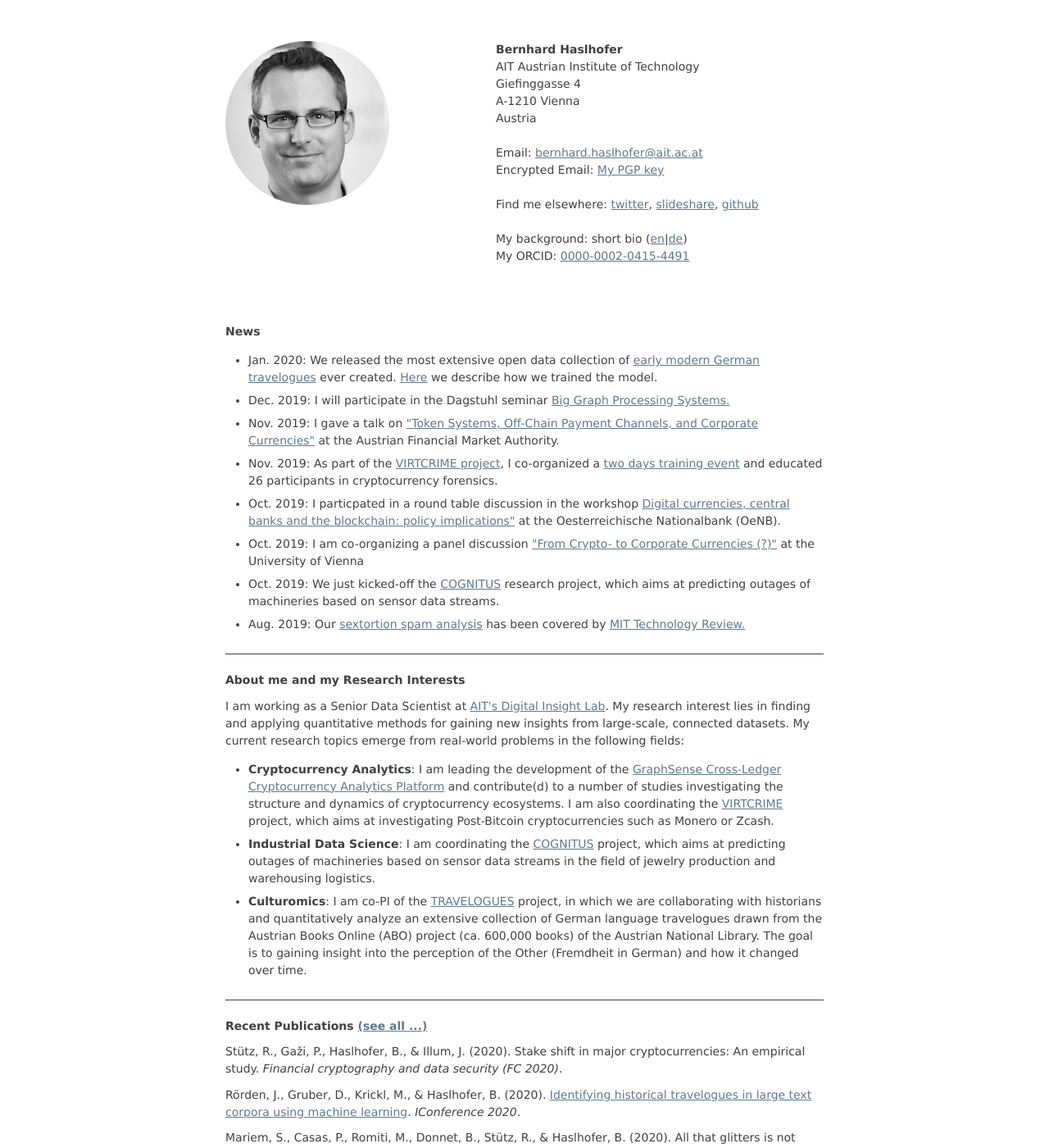
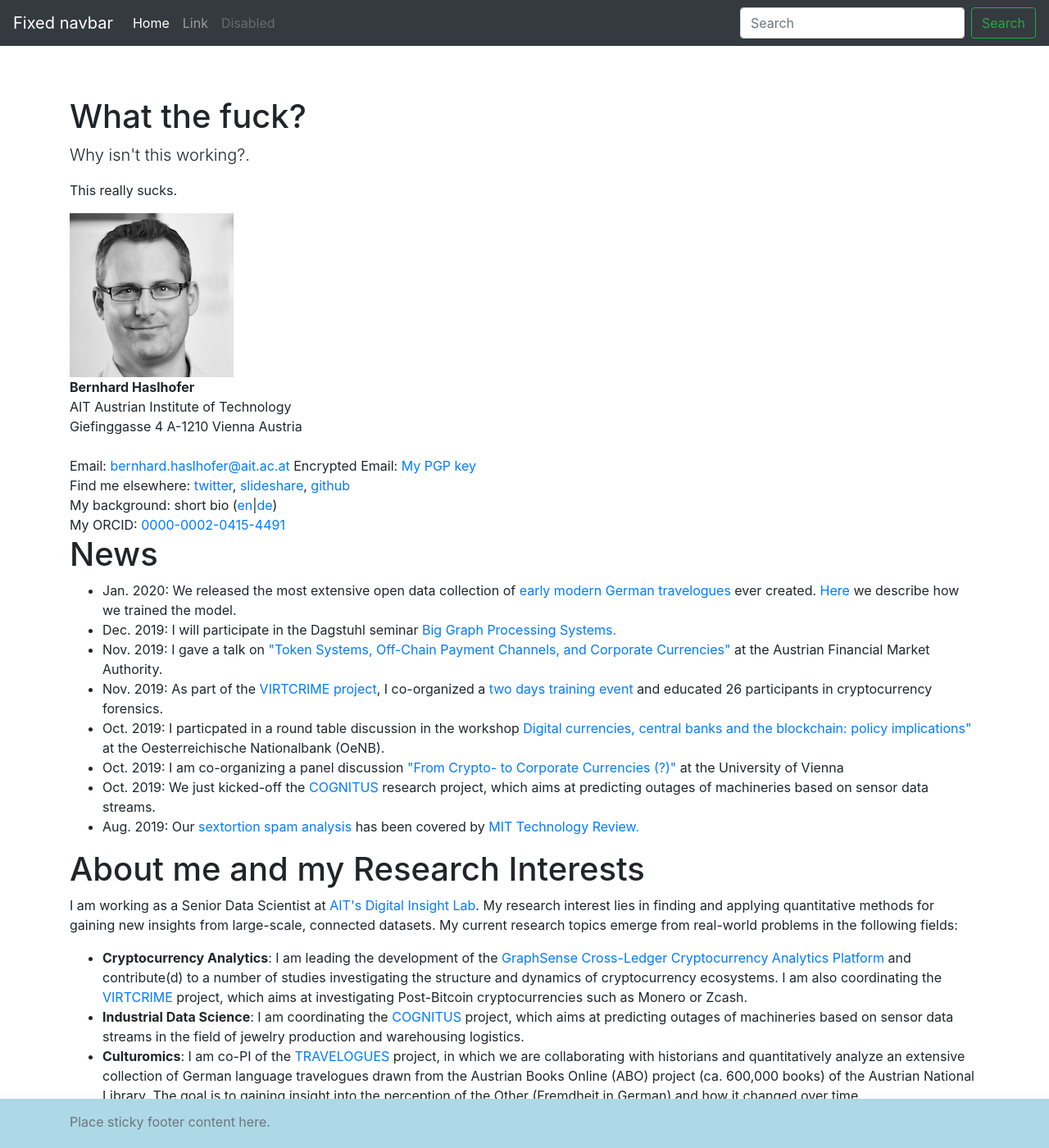
Before and after one commit to behas/behas.github.com, a Jekyll site: the page built from index.html, in a window 1280 px wide and 1400 px high. Shown: the whole window at 82% size. Built offline with Jekyll 4.4.1, drawn with Linux system fonts in a browser that asks for light colours; some of the changed text lies outside the part shown.

Commit message:
updated basic jekyll structure

```diff
--- a/_layouts/default.html
+++ b/_layouts/default.html
@@ -1,46 +1,68 @@
-<!DOCTYPE html>
-<!--[if lt IE 7 ]> <html lang="en" class="no-js ie6"> <![endif]-->
-<!--[if IE 7 ]>    <html lang="en" class="no-js ie7"> <![endif]-->
-<!--[if IE 8 ]>    <html lang="en" class="no-js ie8"> <![endif]-->
-<!--[if IE 9 ]>    <html lang="en" class="no-js ie9"> <![endif]-->
-<!--[if (gt IE 9)|!(IE)]><!-->
-<html lang="en" class="no-js"> <!--<![endif]-->
+<!doctype html>
+<html lang="en">
+  <head>
+    <!-- Required meta tags -->
+    <meta charset="utf-8">
+    <meta name="viewport" content="width=device-width, initial-scale=1, shrink-to-fit=no">
+    <!-- Bootstrap CSS -->
+    <link rel="stylesheet" href="https://stackpath.bootstrapcdn.com/bootstrap/4.4.1/css/bootstrap.min.css" integrity="sha384-Vkoo8x4CGsO3+Hhxv8T/Q5PaXtkKtu6ug5TOeNV6gBiFeWPGFN9MuhOf23Q9Ifjh" crossorigin="anonymous">
 
-{% include head.html %}
+    <link rel="stylesheet" href="/assets/css/styles.css">
 
-<body>
+    <title>Hello, world!</title>
+  </head>
+  <body class="d-flex flex-column h-100">
+  	<!-- Fixed navbar header-->
+    <header>
+  		<nav class="navbar navbar-expand-md navbar-dark fixed-top bg-dark">
+    		<a class="navbar-brand" href="#">Fixed navbar</a>
+    		<button class="navbar-toggler" type="button" data-toggle="collapse" data-target="#navbarCollapse" aria-controls="navbarCollapse" aria-expanded="false" aria-label="Toggle navigation">
+      		<span class="navbar-toggler-icon"></span>
+    		</button>
+    		<div class="collapse navbar-collapse" id="navbarCollapse">
+      		<ul class="navbar-nav mr-auto">
+        		<li class="nav-item active">
+          		<a class="nav-link" href="#">Home <span class="sr-only">(current)</span></a>
+        		</li>
+        		<li class="nav-item">
+          		<a class="nav-link" href="#">Link</a>
+        		</li>
+        		<li class="nav-item">
+          		<a class="nav-link disabled" href="#" tabindex="-1" aria-disabled="true">Disabled</a>
+        		</li>
+      		</ul>
+      		<form class="form-inline mt-2 mt-md-0">
+        		<input class="form-control mr-sm-2" type="text" placeholder="Search" aria-label="Search">
+        		<button class="btn btn-outline-success my-2 my-sm-0" type="submit">Search</button>
+      		</form>
+    		</div>
+  		</nav>
+		</header>
+    <!-- Main page content-->
+    <main role="main" class="flex-shrink-0">
+  		<div class="container">
+    		<h1 class="mt-5">What the fuck?</h1>
+    			<p class="lead">Why isn't this working?.</p>
+    			<p>This really sucks.</p>
+    		{{ content }}
+  		</div>
+		</main>
+		<!-- footer -->
+		<footer class="footer mt-auto py-3">
+  		<div class="container">
+    		<span class="text-muted">Place sticky footer content here.</span>
+  		</div>
+		</footer>
 
-  <div id="wrap">
+		<!--
+    {% include navigation.html %}
+    {{ content }}
+  	-->
 
-    <div id="main" role="main">
-
-    {{ content }}
-
-    </div> <!-- end of main -->
-
-    <div class="push"/>
-
-  </div> <!-- end of wrap -->
-
-
-  {% include footer.html %}
-
-  <!--[if lt IE 7 ]>
-  <script src="js/libs/dd_belatedpng.js"></script>
-  <script> DD_belatedPNG.fix('img, .png_bg');</script>
-  <![endif]-->
-  <script>
-    (function(i,s,o,g,r,a,m){i['GoogleAnalyticsObject']=r;i[r]=i[r]||function(){
-    (i[r].q=i[r].q||[]).push(arguments)},i[r].l=1*new Date();a=s.createElement(o),
-    m=s.getElementsByTagName(o)[0];a.async=1;a.src=g;m.parentNode.insertBefore(a,m)
-    })(window,document,'script','//www.google-analytics.com/analytics.js','ga');
-
-    ga('create', 'UA-39810160-1', 'bernhardhaslhofer.info');
-    ga('require', 'displayfeatures');
-    ga('send', 'pageview');
-
-  </script>
-
-</body>
-
+    <!-- Optional JavaScript -->
+    <!-- jQuery first, then Popper.js, then Bootstrap JS -->
+    <script src="https://code.jquery.com/jquery-3.4.1.slim.min.js" integrity="sha384-J6qa4849blE2+poT4WnyKhv5vZF5SrPo0iEjwBvKU7imGFAV0wwj1yYfoRSJoZ+n" crossorigin="anonymous"></script>
+    <script src="https://cdn.jsdelivr.net/npm/popper.js@1.16.0/dist/umd/popper.min.js" integrity="sha384-Q6E9RHvbIyZFJoft+2mJbHaEWldlvI9IOYy5n3zV9zzTtmI3UksdQRVvoxMfooAo" crossorigin="anonymous"></script>
+    <script src="https://stackpath.bootstrapcdn.com/bootstrap/4.4.1/js/bootstrap.min.js" integrity="sha384-wfSDF2E50Y2D1uUdj0O3uMBJnjuUD4Ih7YwaYd1iqfktj0Uod8GCExl3Og8ifwB6" crossorigin="anonymous"></script>
+  </body>
 </html>
--- /dev/null
+++ b/_sass/main.scss
@@ -0,0 +1,22 @@
+/* Define standard variables and values for website */
+$bgcolor: lightblue;
+$textcolor: darkblue;
+$fontsize: 18px;
+
+main {
+	.container {
+		padding: 70px 15px 0;
+	}
+}
+
+footer {
+	background-color: $bgcolor;
+	position: absolute;
+  	bottom: 0;
+  	width: 100%;
+  	height: 60px;
+	.container {
+  		padding-right: 15px;
+		padding-left: 15px;
+	}
+}
--- /dev/null
+++ b/assets/css/styles.scss
@@ -0,0 +1,3 @@
+---
+---
+@import "main";
```
